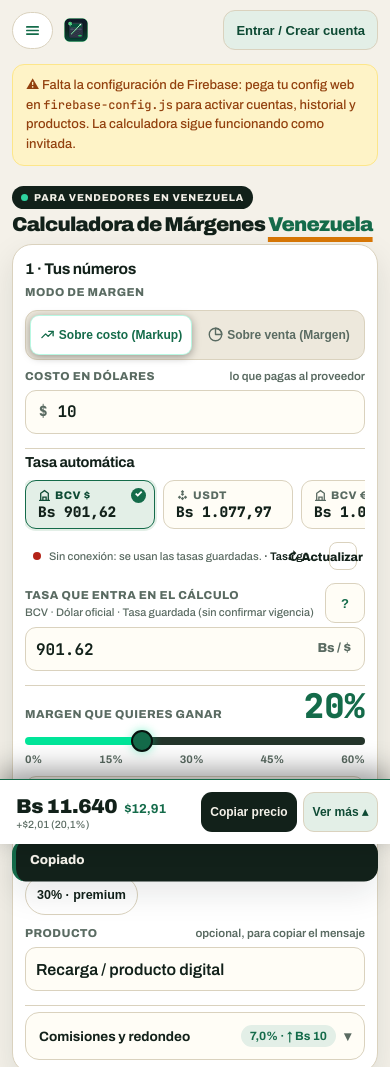
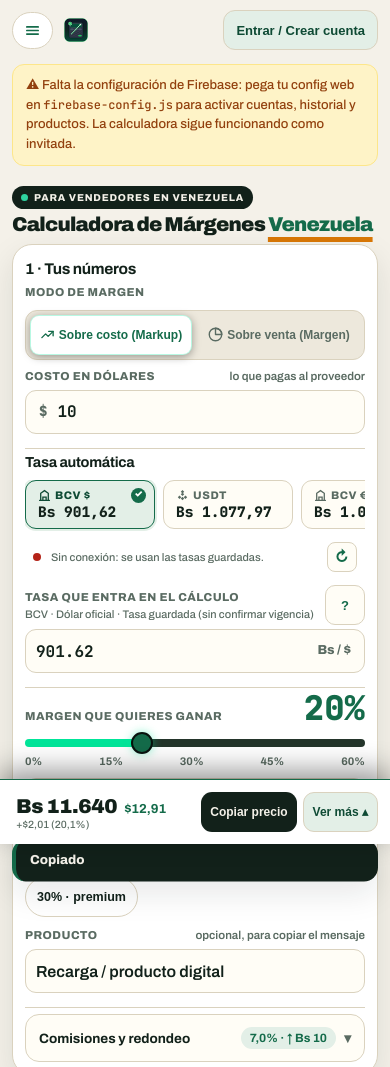
Before and after one commit to LyanKrach/calculadora-margenes-ve-web, a website: page index.html in a window 390 px wide. Shown: the top 1067 px of the page. Drawn offline with Linux system fonts and the light colour scheme; some packages are replaced by stand-ins of ours; no server answers.

Commit message:
fix(mobile): evitar superposición en fila de tasas en vivo preservando ícono de refresh

```diff
--- a/app.js
+++ b/app.js
@@ -293,7 +293,11 @@
 
   function refreshRates(){
     var btn = $('btnRefreshRates');
-    if (btn) { btn.disabled = true; btn.textContent = 'Actualizando…'; }
+    if (btn) {
+      btn.disabled = true;
+      var btnTxt = btn.querySelector('.rate-refresh-txt');
+      if (btnTxt) btnTxt.textContent = ' Actualizando…';
+    }
     ratesLoading = true;
     renderConverter();
     setStatus('', 'Buscando tasas en vivo…');
@@ -381,7 +385,11 @@
     );
 
     Promise.all(jobs).then(function(){
-      if (btn) { btn.disabled = false; btn.textContent = '↻ Actualizar tasas'; }
+      if (btn) {
+        btn.disabled = false;
+        var btnTxtOk = btn.querySelector('.rate-refresh-txt');
+        if (btnTxtOk) btnTxtOk.textContent = ' Actualizar tasas';
+      }
       ratesLoading = false;
       renderRates();
       try { calc(); } catch(e){ console.error('calc error:', e); }
@@ -391,7 +399,11 @@
       else setStatus('err', 'Sin conexión: se usan las tasas guardadas.');
       notifyRatesUpdated();
     }).catch(function(err){
-      if (btn) { btn.disabled = false; btn.textContent = '↻ Actualizar tasas'; }
+      if (btn) {
+        btn.disabled = false;
+        var btnTxtErr = btn.querySelector('.rate-refresh-txt');
+        if (btnTxtErr) btnTxtErr.textContent = ' Actualizar tasas';
+      }
       ratesLoading = false;
       renderConverter();
       setStatus('err', 'Sin conexión: se usan las tasas guardadas.');
--- a/styles.css
+++ b/styles.css
@@ -3542,7 +3542,7 @@ body.tools-panel-open {
     align-items: center;
     justify-content: space-between;
     flex-wrap: nowrap;
-    gap: 8px;
+    gap: 10px;
     width: 100%;
     overflow: hidden;
   }
@@ -3557,25 +3557,31 @@ body.tools-panel-open {
   }
 
   .rate-status-vigencia {
-    display: inline;
-    color: var(--ink);
-    font-weight: 600;
+    display: none !important;
   }
 
   #btnRefreshRates {
+    position: static;
+    margin-left: 0;
     flex-shrink: 0;
     white-space: nowrap;
-    min-width: 28px;
-    width: 28px;
-    min-height: 28px;
-    height: 28px;
+    width: 30px;
+    min-width: 30px;
+    height: 30px;
+    min-height: 30px;
+    display: flex;
+    align-items: center;
+    justify-content: center;
     padding: 0;
     border-radius: 8px;
     border: 1px solid var(--line);
+    background: var(--card2);
+    color: var(--green2);
+    overflow: hidden;
   }
 
   #btnRefreshRates .rate-refresh-txt {
-    display: none;
+    display: none !important;
   }
 
   #btnRefreshRates .rate-refresh-icon {
--- a/sw.js
+++ b/sw.js
@@ -1,6 +1,6 @@
 /* MargenCalcu · Service worker mínimo para instalación PWA y uso sin conexión.
    Estrategia: red primero; si falla, caché. Nunca cachea peticiones que no sean GET del mismo origen. */
-const CACHE = 'margencalcu-v12';
+const CACHE = 'margencalcu-v13';
 const SHELL = [
   './',
   './styles.css',
```
